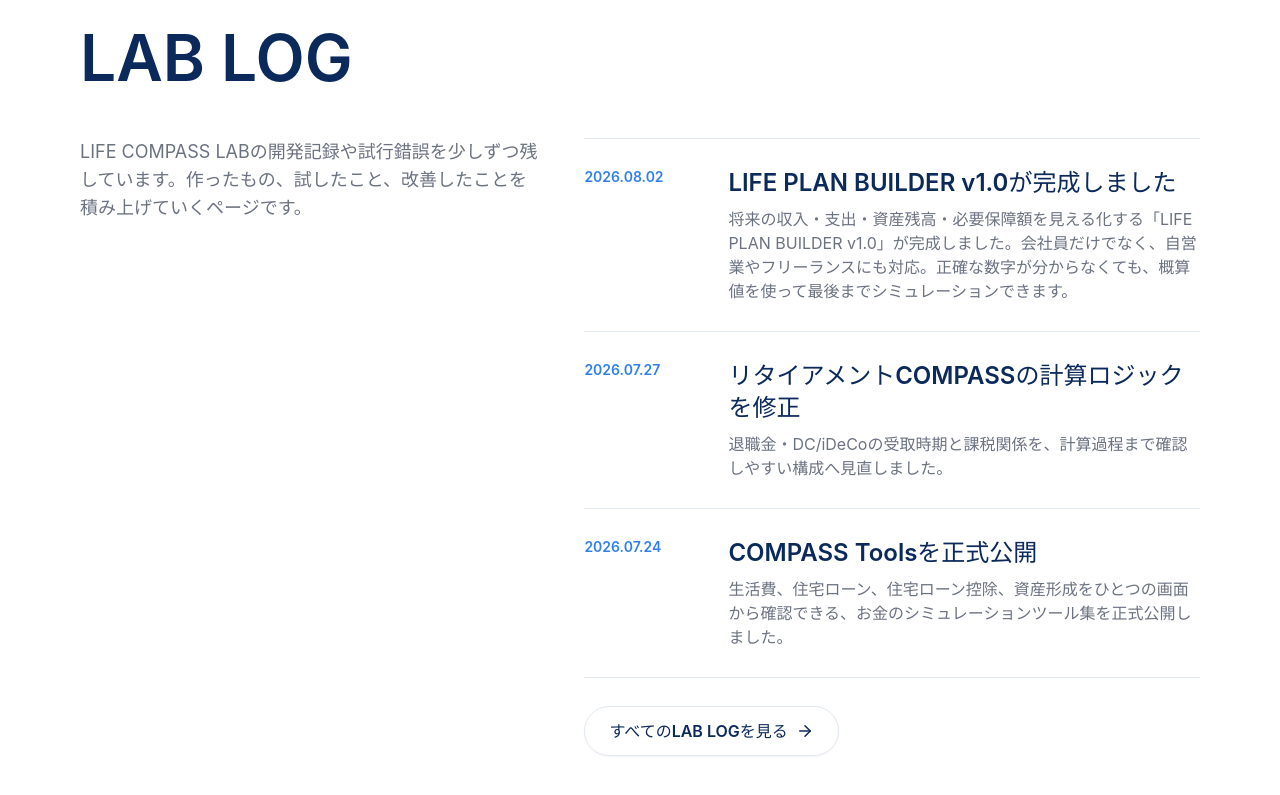
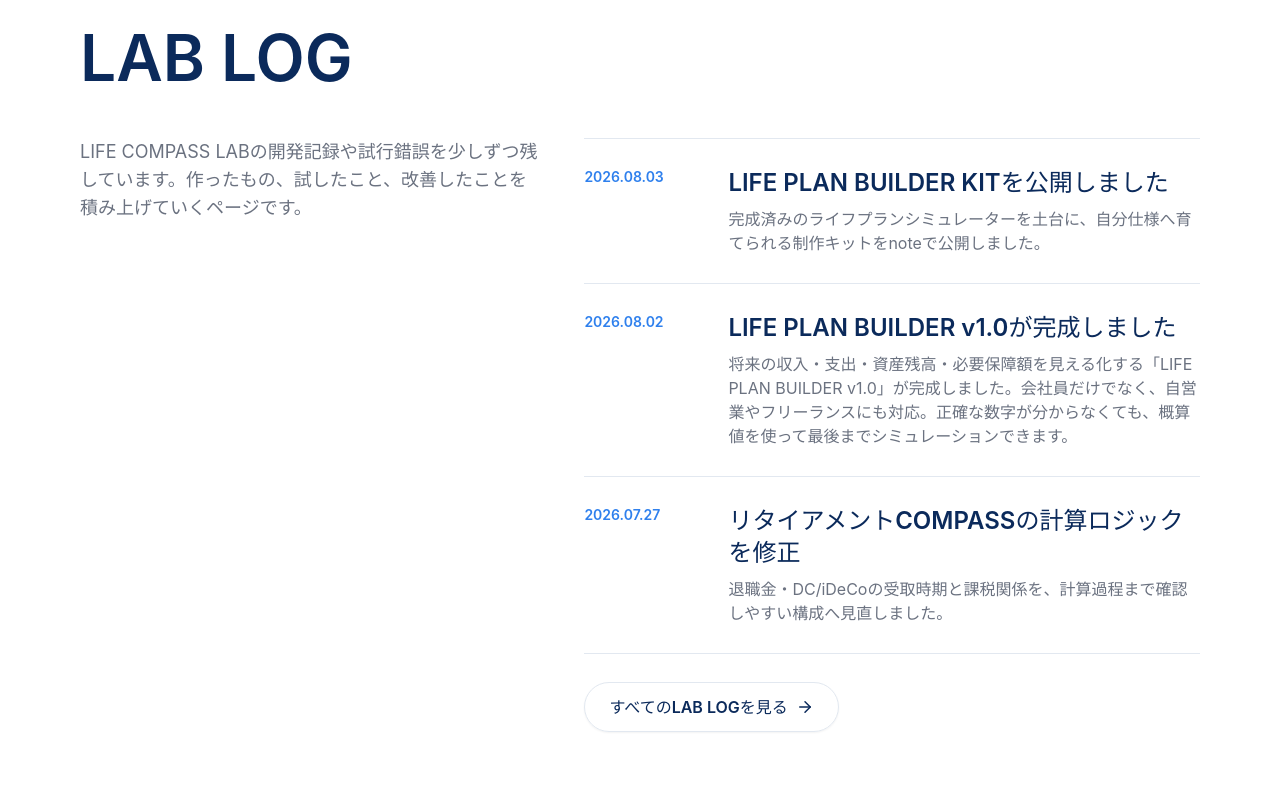
Before and after one commit to yukiya1106-arch/lifecompasslab, a React (Vite) app: page / in a window 1280 px wide. Shown: the part 2875-3670 px from the top of the page. Built offline with nearby package versions, Linux system fonts and the light colour scheme.

Commit message:
Add LIFE PLAN BUILDER KIT sales links
Add a dedicated KIT card linking to the paid note article and a new LAB LOG launch entry while preserving the free LIFE PLAN BUILDER link.

```diff
--- a/src/data/labLogData.ts
+++ b/src/data/labLogData.ts
@@ -8,6 +8,16 @@
 };
 
 export const labLogs: LabLog[] = [
+  {
+    date: "2026.08.03",
+    title: "LIFE PLAN BUILDER KITを公開しました",
+    summary:
+      "完成済みのライフプランシミュレーターを土台に、自分仕様へ育てられる制作キットをnoteで公開しました。",
+    body:
+      "LIFE PLAN BUILDER v1.0の完成を受けて、FP・保険募集人の方や、自分専用のライフプランツールを作ってみたい方向けに「LIFE PLAN BUILDER KIT」を公開しました。\n\n完成済みのシミュレーターに加え、Google AI Studioで名称・配色・説明文などを変更するためのカスタマイズ用プロンプト、操作ガイド、トラブル時の復旧方法をまとめています。\n\nゼロから開発するのではなく、すでに動く土台から始められることが、このキットの特徴です。高額なライフプランシステムを導入するほどではないけれど、自分の相談スタイルに合ったツールを持ちたい方に活用していただければと思います。\n\n本商品は買い切り型です。個別の開発代行や継続的な操作支援は含まれません。",
+    linkLabel: "LIFE PLAN BUILDER KITを見る",
+    linkUrl: "https://note.com/yukiyaishii/n/n59a73b170344",
+  },
   {
     date: "2026.08.02",
     title: "LIFE PLAN BUILDER v1.0が完成しました",
--- a/src/data/toolsData.ts
+++ b/src/data/toolsData.ts
@@ -72,9 +72,21 @@
     description:
       "家族構成や収入、住まい、教育費、資産運用、保険などを入力し、将来の収入・支出と資産残高を見える化するライフプランシミュレーターです。会社員だけでなく、自営業・フリーランスにも対応。老後資金だけでなく、万一の際の必要保障額も概算できます。",
     url: "/lifecompasslab/tools/life-plan-builder/",
-    buttonLabel: "試してみる",
+    buttonLabel: "無料で試してみる",
     icon: "chart",
     featured: true,
+  },
+  {
+    title: "LIFE PLAN BUILDER KIT",
+    category: "ライフプラン / AI活用 / FP・保険募集人向け",
+    categories: ["ライフプラン", "保険"],
+    status: "公開中",
+    description:
+      "完成済みのLIFE PLAN BUILDERを土台に、Google AI Studioで名称・配色・説明文などを自分仕様へ育てる制作キットです。操作ガイド、カスタマイズ用プロンプト、復旧方法をまとめた買い切り型の商品です。",
+    url: "https://note.com/yukiyaishii/n/n59a73b170344",
+    buttonLabel: "制作キットを見る",
+    icon: "chart",
+    featured: false,
   },
   {
     title: "COMPASS PLAN LIGHT",
```
